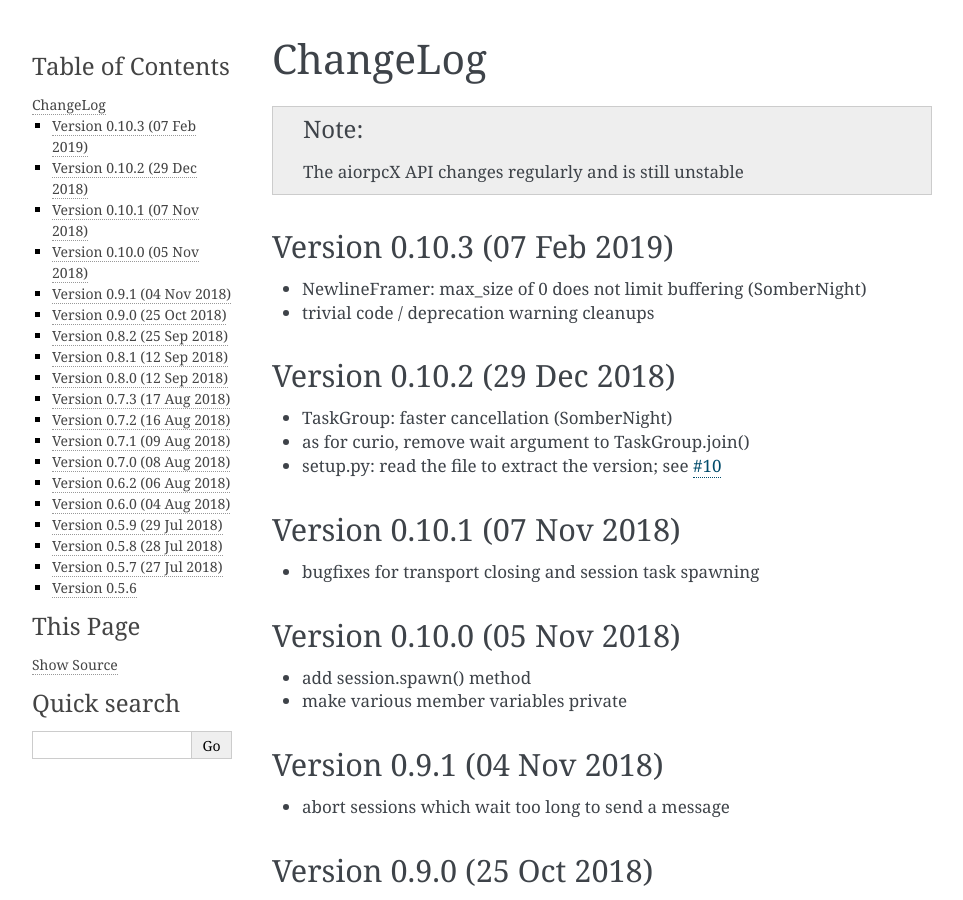
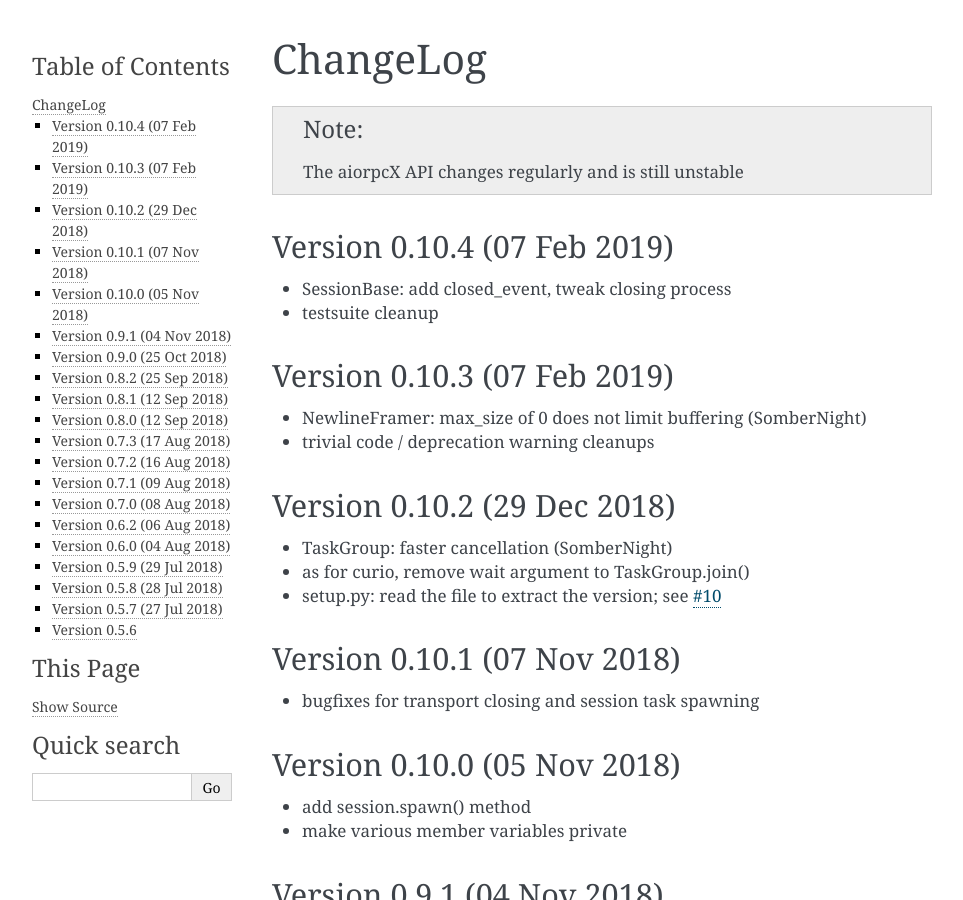
Before and after one commit to kyuupichan/aiorpcX, a Sphinx documentation site: the page built from docs/changelog.rst, in a window 1280 px wide and 900 px high. Shown: the whole window, without its empty margins (148-1111 px from the left). Built offline with Sphinx 7.4.7, drawn with Linux system fonts in a browser that asks for light colours.

Commit message:
Prepare 0.10.4

```diff
--- a/aiorpcx/__init__.py
+++ b/aiorpcx/__init__.py
@@ -6,7 +6,7 @@ from .session import *
 from .util import *
 
 
-_version_str = '0.10.3'
+_version_str = '0.10.4'
 _version = tuple(int(part) for part in _version_str.split('.'))
 
 
--- a/docs/changelog.rst
+++ b/docs/changelog.rst
@@ -3,6 +3,12 @@ ChangeLog
 
 .. note:: The aiorpcX API changes regularly and is still unstable
 
+
+Version 0.10.4 (07 Feb 2019)
+----------------------------
+
+* SessionBase: add closed_event, tweak closing process
+* testsuite cleanup
 
 Version 0.10.3 (07 Feb 2019)
 ----------------------------
```
